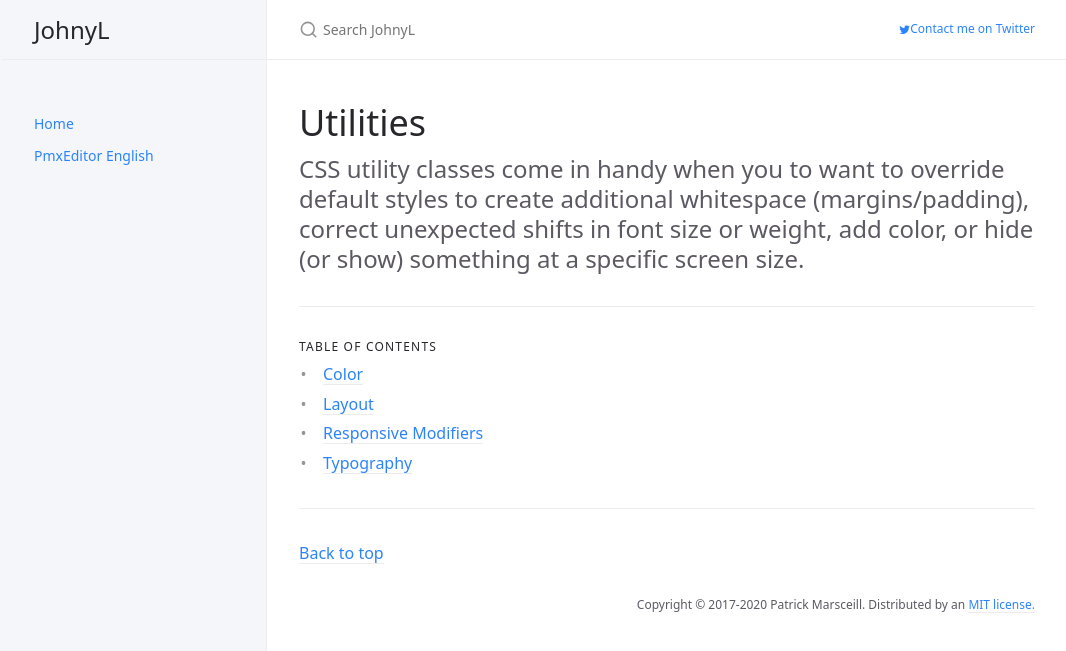
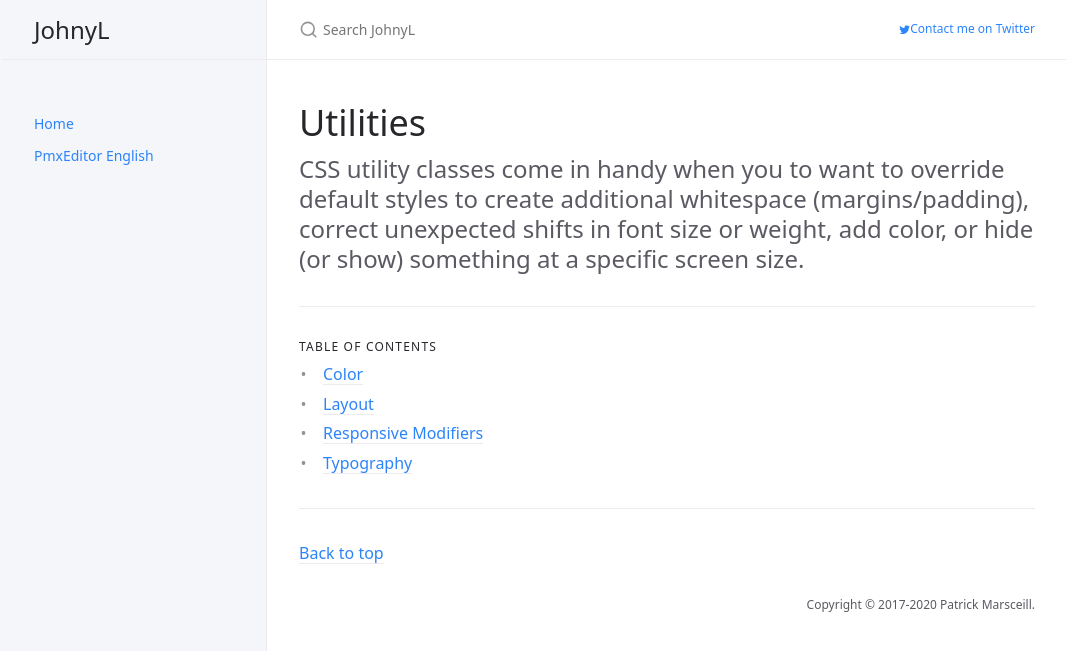
Before and after one commit to johnwithlenon/johnwithlenon.github.io, a Jekyll site: the page built from docs/utilities/utilities.md, in a window 1280 px wide. Shown: the top 651 px of the page, without its empty margins (105-1171 px from the left). Built offline with Jekyll 4.4.1, drawn with Linux system fonts in a browser that asks for light colours.

Commit message:
Update _config.yml

```diff
--- a/_config.yml
+++ b/_config.yml
@@ -81,7 +81,7 @@ nav_sort: case_sensitive # Capital letters sorted before lowercase
 back_to_top: true
 back_to_top_text: "Back to top"
 
-footer_content: "Copyright &copy; 2017-2020 Patrick Marsceill. Distributed by an <a href=\"https://github.com/pmarsceill/just-the-docs/tree/master/LICENSE.txt\">MIT license.</a>"
+footer_content: "Copyright &copy; 2017-2020 Patrick Marsceill."
 
 # Footer last edited timestamp
 last_edit_timestamp: true # show or hide edit time - page must have `last_modified_date` defined in the frontmatter
```
